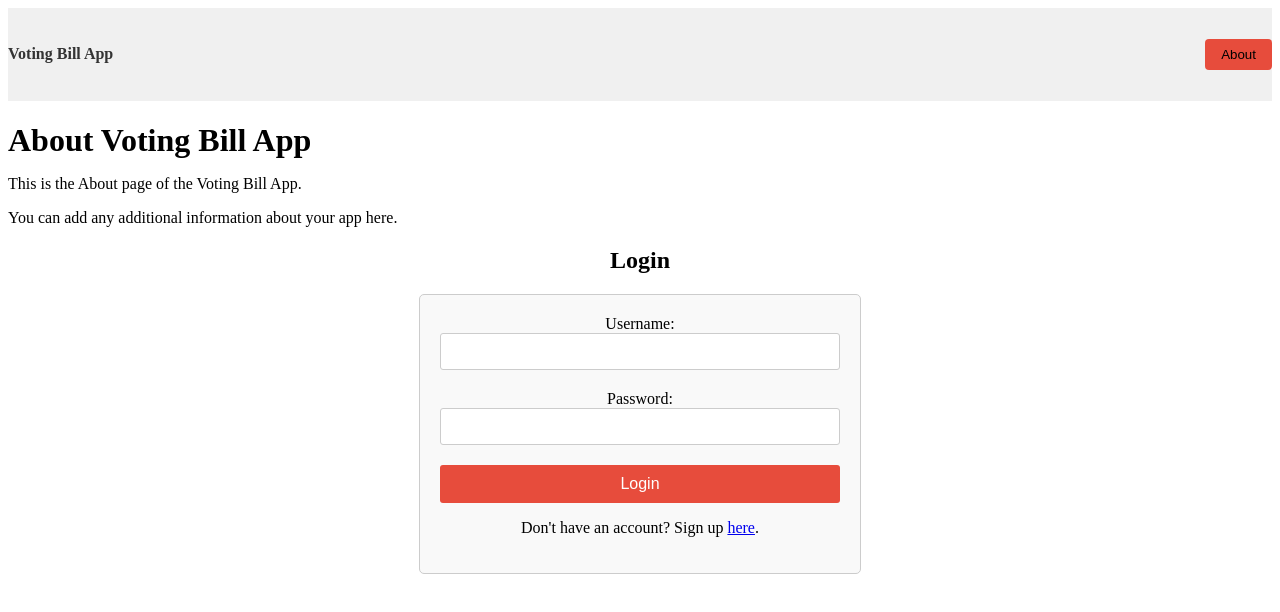
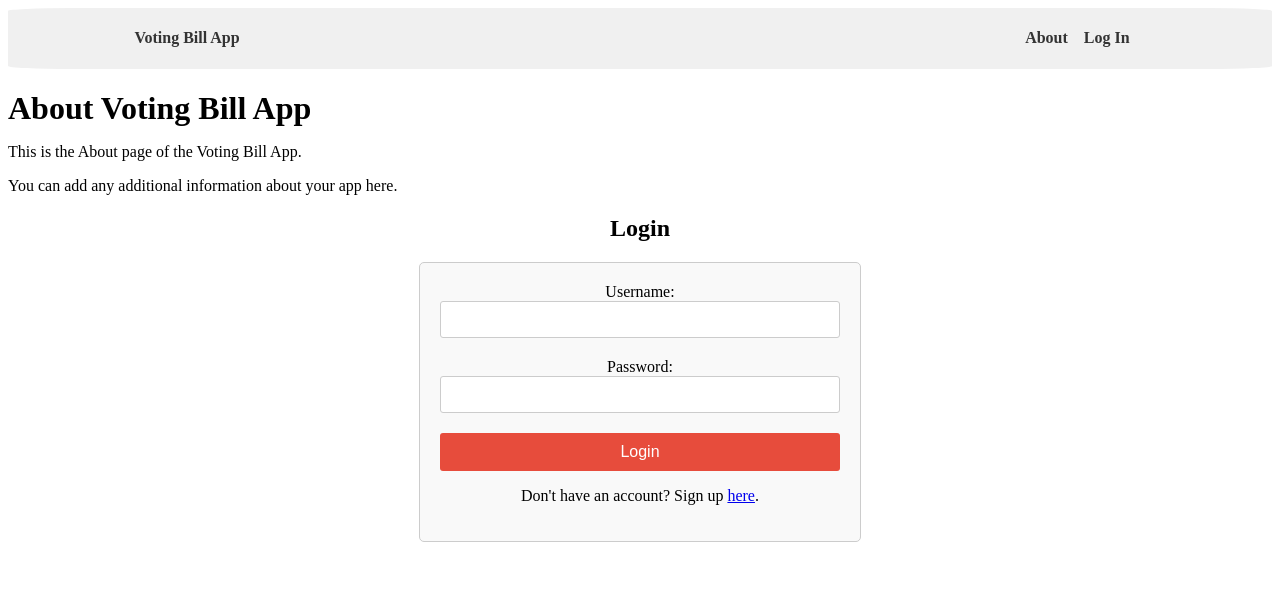
Before and after one commit to StefanSlaczka/USA-Bill-voting-app, a Svelte app: page /about in a window 1280 px wide. Shown: the top 612 px of the page. Built offline with nearby package versions, Linux system fonts and the light colour scheme.

Commit message:
better styling and puth a login/ sign out button for the user

```diff
--- a/src/App.svelte
+++ b/src/App.svelte
@@ -1,3 +1,4 @@
+<!-- App.svelte -->
 <script>
   import { Router, Route, navigate } from 'svelte-routing';
   import { onMount } from 'svelte';
@@ -5,13 +6,14 @@
   import Voting from './Components/Voting.svelte';
   import UsaMap from './Components/USAMap.svelte';
   import About from './Components/About.svelte';
-  import statesData from './statesData.js'; // Import the states data
+  import statesData from './statesData.js';
 
   let username = '';
   let password = '';
   let state = '';
-  let isLogin = true; // Determines whether the user is in the login or signup mode
-  let showContent = false; // Determines whether to show the content or login form
+  let isLogin = true;
+  let showContent = false;
+  let isLoggedIn = false;
 
   const handleLoginButtonClick = () => {
     showContent = true;
@@ -20,6 +22,7 @@
 
   const handleSuccessfulLogin = () => {
     showContent = true;
+    isLoggedIn = true;
   };
 
   onMount(() => {
@@ -27,17 +30,13 @@
   });
 
   const handleLogin = async () => {
-  // Perform login logic here
     try {
       const response = await fetch('http://localhost:5000/login', {
         method: 'POST',
         headers: {
           'Content-Type': 'application/json',
         },
-      body: JSON.stringify({
-        username,
-        password
-      }),
+        body: JSON.stringify({ username, password }),
       });
 
       if (!response.ok) {
@@ -47,16 +46,14 @@
 
       const result = await response.json();
       console.log('User logged in:', result);
-    state = result.state; // Set the state to the user's state
+      state = result.state;
       handleSuccessfulLogin();
     } catch (error) {
       alert(`Login failed: ${error.message}`);
     }
   };
 
-
   const handleSignup = async () => {
-  // Validate the state input
     if (state !== '') {
       const validState = statesData.features.find(
         feature => feature.properties.name.toLowerCase() === state.toLowerCase()
@@ -65,11 +62,11 @@
         console.log(state);
       } else {
         alert('Invalid state. Please enter a valid state name.');
-      return; // Prevent login if the state is invalid
+        return;
       }
     } else {
       alert('Please enter a state name.');
-    return; // Prevent login if the state is empty
+      return;
     }
 
     try {
@@ -78,11 +75,7 @@
         headers: {
           'Content-Type': 'application/json',
         },
-      body: JSON.stringify({
-        username,
-        password,
-        state,
-      }),
+        body: JSON.stringify({ username, password, state }),
       });
 
       if (!response.ok) {
@@ -92,7 +85,7 @@
 
       const result = await response.json();
       console.log('User signed up with ID:', result.id);
-    handleSuccessfulLogin(); // Assuming login is successful
+      handleSuccessfulLogin();
     } catch (error) {
       alert(`Sign up failed: ${error.message}`);
     }
@@ -107,17 +100,17 @@
     username = '';
     password = '';
     state = '';
+    isLoggedIn = false;
   };
 </script>
 
 <div>
   <Router>
-    <Navbar />
+    <Navbar isLoggedIn={isLoggedIn} onLogout={handleLogout} />
     <Route path="/about" component={About} />
 
     {#if showContent}
-      <h2>Welcome, {username}!</h2>
-      <button type="button" on:click={handleLogout}>Sign Out</button>
+      <h2>Welcome, {username}</h2>
       <Voting state={state} />
       <UsaMap />
     {/if}
@@ -170,13 +163,13 @@
     border: 1px solid #ccc;
     border-radius: 5px;
     background-color: #f9f9f9;
-  text-align: center; /* Center align the text */
+    text-align: center;
   }
 
   .form-title {
     font-size: 24px;
     margin-bottom: 20px;
-  text-align: center; /* Center align the text */
+    text-align: center;
   }
 
   .form-label {
@@ -220,5 +213,4 @@
   .form-a:hover {
     text-decoration: underline;
   }
-
 </style>
--- a/src/Components/Navbar.svelte
+++ b/src/Components/Navbar.svelte
@@ -1,10 +1,11 @@
 <!-- Navbar.svelte -->
 <script>
-  import { Link } from "svelte-routing";
   import About from "./About.svelte";
+
+  export let isLoggedIn = false;
+  export let onLogout = () => {};
 </script>
 
-<div>
 <nav class="navbar">
   <div class="container">
     <div class="navbar-brand">
@@ -13,26 +14,30 @@
     </div>
     <div class="navbar-menu">
       <div class="navbar-start">
-
-            <Link to="/about" class="navbar-item"><button class="button">About</button></Link>
-
+        <a href="/about" class="navbar-item">About</a>
+        {#if isLoggedIn}
+          <a href="#/" class="navbar-item" on:click={onLogout}>Sign Out</a>
+        {:else}
+          <a href="/login" class="navbar-item">Log In</a>
+        {/if}
       </div>
     </div>
   </div>
 </nav>
-</div>
-
 <style>
   .navbar {
     background-color: #f0f0f0;
-    padding: 1rem 0;
+    padding: auto;
+    border-radius: 5%;
   }
 
   .container {
     display: flex;
     justify-content: space-between;
     align-items: center;
+    margin: 0 10% 0 10%;
 }
+
 
   .navbar-brand {
     display: flex;
@@ -60,23 +65,13 @@
     margin-right: 1rem;
     color: #333;
     text-decoration: none;
+    font-weight: bold;
+    cursor: pointer;
   }
 
   .navbar-item:hover {
     color: #555;
+    text-decoration: none !important;
   }
 
-  /* Style for the login button */
-  .button {
-    background-color: #E74C3C;
-    border: none;
-    padding: 0.5rem 1rem;
-    border-radius: 0.25rem;
-    cursor: pointer;
-    text-decoration: none;
-  }
-
-  .button:hover {
-    background-color: #0056b3;
-  }
 </style>
--- a/src/Components/Voting.svelte
+++ b/src/Components/Voting.svelte
@@ -190,11 +190,17 @@
   .container {
     display: flex;
     justify-content: space-between;
+    gap: 20px;
+    height: 100%;
+    margin-bottom: 2%;
+    width: 100%;
   }
 
   .left-section,
   .right-section {
     flex: 1;
+    display: flex;
+    flex-direction: column;
   }
 
   .outer_layer {
@@ -202,7 +208,7 @@
     border: 1px solid #ccc;
     border-radius: 5px;
     background-color: #f9f9f9;
-  height: auto;
+    flex: 1; /* Make sure the content stretches to fill the available space */
   }
 
   .button-container {
```
Lines whose indentation alone changed are shown as unchanged.
